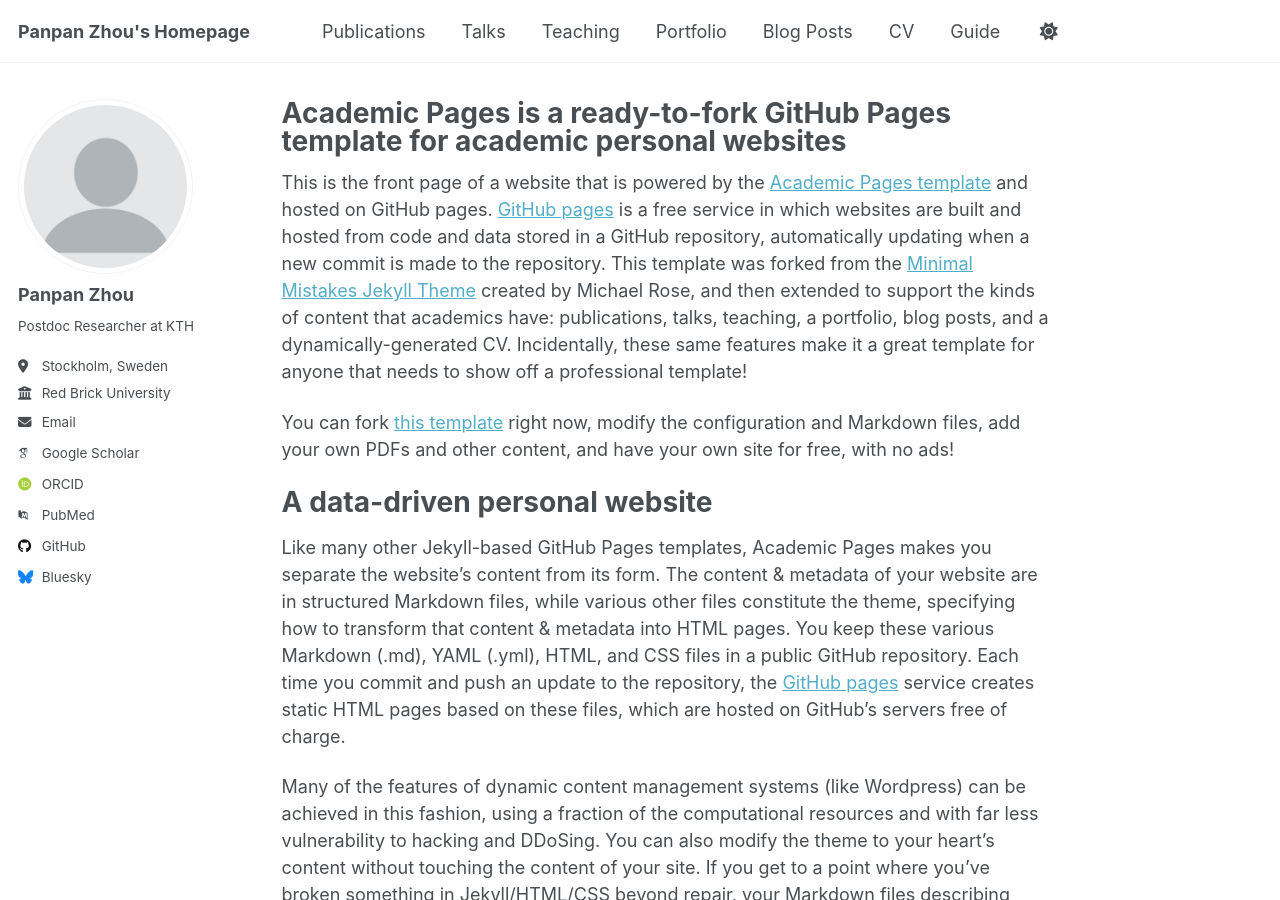
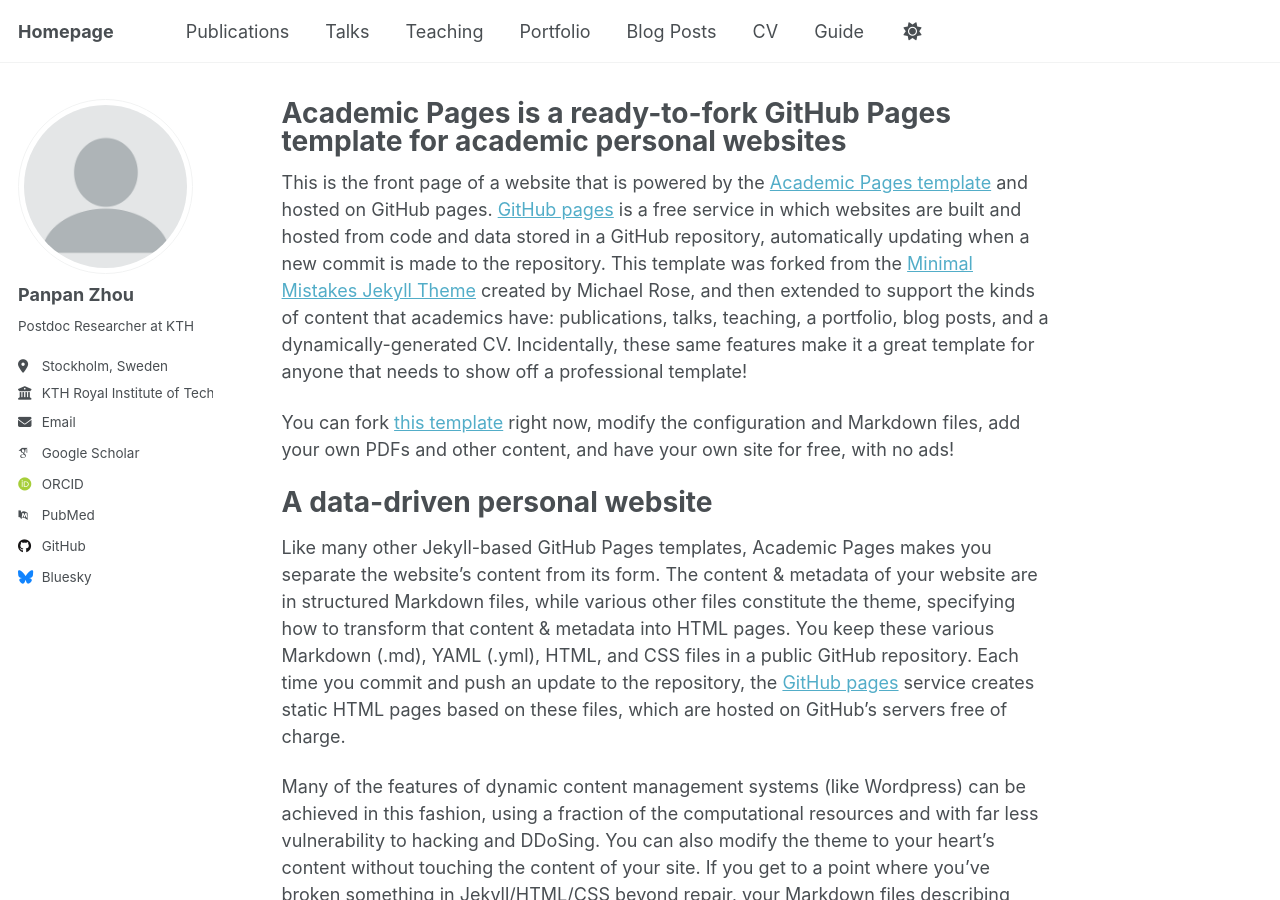
Before and after one commit to PanpanZhou11/Panpan-Zhou.github.io, a Jekyll site: the page built from _pages/about.md, in a window 1280 px wide and 900 px high. Built offline with Jekyll 4.4.1, drawn with Linux system fonts in a browser that asks for light colours; some web fonts are replaced; a script that is not in the unit is left out.

Commit message:
Update _config.yml

```diff
--- a/_config.yml
+++ b/_config.yml
@@ -9,7 +9,7 @@
 # Basic Site Settings
 locale                   : "en-US"
 site_theme               : "default" # Currently available options are "default", "air"
-title                    : "Panpan Zhou's Homepage"
+title                    : "Homepage"
 title_separator          : "-"
 name                     : &name "Panpan Zhou"
 description              : &description "Panpan Zhou's academic portfolio"   # Update this with a general description of your site, this is the default if not overridden by a page
@@ -28,7 +28,7 @@ author:
   pronouns         : # example: "she/her"
   bio              : "Postdoc Researcher at KTH"
   location         : "Stockholm, Sweden"
-  employer         : "Red Brick University"
+  employer         : "KTH Royal Institute of Technology"
   uri              : # URL
   email            : "none@example.org"
 
```
